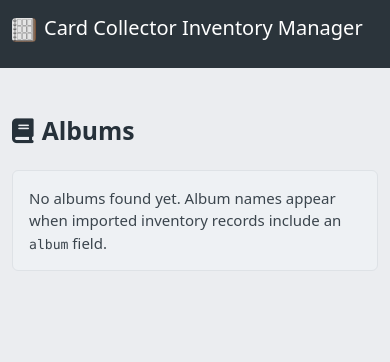
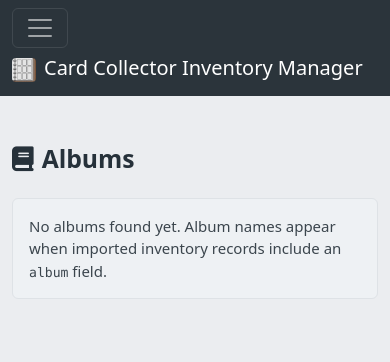
Before and after one commit to cjcalkins/CardCollectorsInventoryManagement, a Python web app: template templates/albums.html in a window 390 px wide. Shown: the top 362 px of the page. Run offline with Jinja, Linux system fonts and the light colour scheme; the template is opened without the code that fills it, so the values that code supplies are empty.

Commit message:
Replace the topbar with a sidebar that collapses to an offcanvas drawer
base.html's dark topbar becomes a fixed 232px left rail at lg and up
(content offset via a body class scoped to base.html pages, so the three
templates not yet on base.html keep their old layout untouched) and a
Bootstrap offcanvas drawer below lg, opened from a slim sticky topbar
with a hamburger. Sidebar items keep the exact permission guards the
topbar had, gain icons (all verified present in the shipped Font Awesome
6.5.1 css), and Shipping is promoted from a shipping-page-only tab to a
standard item — its can_view('shops') guard matches the request-level
resource map, where /shipping/* rides the shops permission.

Fallout handled: the nav_storage_tab / nav_extra blocks are gone
(albums highlights Storage; shipping sets nav_active), and import,
album_detail, and box_detail drop their empty bootstrap_js overrides
because the drawer needs the bundle — the only script change on those
pages. The obsolete nav-tab CSS leaves base.html; theme.css keeps its
nav-tab retints because setup.html still uses them.

Verified old-vs-new from the pinned pre-change tree (fe24ab5), guards
open and closed, 44 passes across all 22 base.html pages: with the
declared chrome swap factored out, 19 pages are content-equivalent and
the other three differ by exactly the restored bundle script (proven by
re-diffing with only chrome and bundle removed). Structural checks on
all 22 rendered pages: one sidebar, wired toggler, bundle present, and
the correct single active item per page. theme.css braces balanced,
every var() resolves, all new selectors resolve to base.html markup;
parse tool rc=0 on all 28 templates.

Co-Authored-By: Claude Fable 5 <noreply@anthropic.com>

```diff
--- a/static/theme.css
+++ b/static/theme.css
@@ -69,6 +69,8 @@
     --space-5: 24px;
     --space-6: 32px;
     --space-7: 48px;
+
+    --sidebar-w: 232px;
 }
 
 /* ── Base ─────────────────────────────────────────────────────────────── */
@@ -174,10 +176,55 @@ table.analytics-table, #inventoryTable { font-variant-numeric: tabular-nums; }
 .progress-bar.bg-warning { background-color: var(--warn)    !important; }
 .progress-bar.bg-danger  { background-color: var(--danger)  !important; }
 
-/* ── App framework: top nav tabs ──────────────────────────────────────── */
+/* ── App framework: nav tabs (still used by setup.html's own minimal nav) ─ */
 .nav-tab { color: rgba(255, 255, 255, .82); }
 .nav-tab:hover { color: #fff; }
 .nav-tab.active { background: var(--surface); color: var(--text); }
+
+/* ── App shell: fixed sidebar at lg+, offcanvas drawer below ──────────── */
+.app-topbar { position: sticky; top: 0; z-index: 1020; }
+.app-sidebar { width: var(--sidebar-w); background-color: var(--ink); color: var(--on-ink); }
+.app-sidebar-body { display: flex; flex-direction: column; gap: var(--space-2); }
+.app-brand {
+    display: flex; align-items: center; gap: var(--space-3);
+    color: var(--on-ink); text-decoration: none;
+    font-weight: 600; font-size: .9rem; line-height: 1.2;
+    padding: var(--space-2) var(--space-2) var(--space-4);
+}
+.app-brand img { border-radius: 6px; object-fit: cover; }
+.app-brand:hover { color: #fff; }
+.app-nav, .app-sidebar-foot { display: flex; flex-direction: column; gap: 2px; }
+.app-nav-link {
+    display: flex; align-items: center; gap: var(--space-3);
+    padding: 10px var(--space-3); border-radius: var(--radius-sm);
+    color: rgba(255, 255, 255, .82); text-decoration: none;
+    font-weight: 600; font-size: .95rem;
+}
+.app-nav-link i { width: 18px; text-align: center; opacity: .85; }
+.app-nav-link:hover { background: rgba(255, 255, 255, .08); color: #fff; }
+.app-nav-link.active { background: var(--surface); color: var(--text); }
+.app-nav-link.active i { opacity: 1; }
+.app-sidebar-foot {
+    margin-top: auto;
+    border-top: 1px solid rgba(255, 255, 255, .12);
+    padding-top: var(--space-3);
+}
+@media (min-width: 992px) {
+    /* Bootstrap's responsive offcanvas resets width/height/background with
+       !important at this breakpoint; the shell needs them back to pin the
+       sidebar as a fixed full-height rail. */
+    .app-sidebar {
+        position: fixed; top: 0; bottom: 0; left: 0; z-index: 1030;
+        width: var(--sidebar-w) !important;
+        height: 100vh !important;
+        background-color: var(--ink) !important;
+        overflow-y: auto;
+    }
+    .app-sidebar-body { height: 100%; }
+    /* Scoped to base.html's body class: the pages not yet on base.html
+       (inventory, inventory_detail, setup) have no sidebar to offset for. */
+    body.app-shell { padding-left: var(--sidebar-w); }
+}
 
 /* ── App framework: settings sidebar ──────────────────────────────────── */
 .settings-sidebar { background: var(--surface); border-color: var(--border); }
--- a/templates/album_detail.html
+++ b/templates/album_detail.html
@@ -1,6 +1,5 @@
 {% extends "base.html" %}
 {% set nav_active = 'storage' %}
-{% block bootstrap_js %}{% endblock %}
 
 {% block title %}{{ album_name }} - Card Collector Inventory Manager{% endblock %}
 
--- a/templates/albums.html
+++ b/templates/albums.html
@@ -1,5 +1,5 @@
 {% extends "base.html" %}
-{% block nav_storage_tab %}{% if can_view('albums') %}<a href="{{ url_for('albums_list') }}" class="nav-tab active">Album</a>{% endif %}{% endblock %}
+{% set nav_active = 'storage' %}
 
 {% block title %}Albums - Card Collector Inventory Manager{% endblock %}
 
--- a/templates/base.html
+++ b/templates/base.html
@@ -1,19 +1,20 @@
 {#  Shared page chrome for every full page.
+
+    Layout: fixed left sidebar at lg and up (content offset by body padding in
+    theme.css), Bootstrap offcanvas drawer below lg opened from the slim dark
+    topbar. The drawer needs the Bootstrap bundle, so every page loads it.
 
     Blocks, in document order:
       title         — text inside <title>
       head          — page-specific <style>/<link> tags; rendered before theme.css
                       so the shared theme keeps the last word, same as before
-      nav           — the whole navbar; override only for special chrome (setup)
-      nav_storage_tab — just the Storage slot (albums.html shows "Album" there)
-      nav_extra     — extra tabs between Analytics and the Settings gear (shipping)
-      content       — everything between the navbar and the script includes
-      bootstrap_js  — the Bootstrap bundle; pages that historically shipped
-                      without it override this to empty
+      nav           — topbar + sidebar; override only for special chrome (setup)
+      content       — everything between the chrome and the script includes
+      bootstrap_js  — the Bootstrap bundle include
       scripts       — page scripts, rendered after the bundle
 
-    To highlight a tab, set nav_active at the top of the child template to one
-    of: import, inventory, storage, analytics, settings.
+    To highlight a sidebar item, set nav_active at the top of the child template
+    to one of: import, inventory, storage, analytics, shipping, settings.
 #}<!DOCTYPE html>
 <html lang="en">
 <head>
@@ -23,57 +24,45 @@
     <title>{% block title %}Card Collector Inventory Manager{% endblock %}</title>
     <link href="https://cdn.jsdelivr.net/npm/bootstrap@5.3.3/dist/css/bootstrap.min.css" integrity="sha384-QWTKZyjpPEjISv5WaRU9OFeRpok6YctnYmDr5pNlyT2bRjXh0JMhjY6hW+ALEwIH" crossorigin="anonymous" rel="stylesheet">
     <link rel="stylesheet" href="https://cdnjs.cloudflare.com/ajax/libs/font-awesome/6.5.1/css/all.min.css" integrity="sha384-t1nt8BQoYMLFN5p42tRAtuAAFQaCQODekUVeKKZrEnEyp4H2R0RHFz0KWpmj7i8g" crossorigin="anonymous">
-    <style>
-        /* ── Nav (shared chrome; page styles below may extend it) ── */
-        .nav-tabs-minimal {
-            display: flex;
-            gap: 10px;
-            margin-left: auto;
-        }
-        .nav-tab {
-            padding: 8px 14px;
-            text-decoration: none;
-            border-radius: 8px;
-            background: rgba(255, 255, 255, 0.08);
-            color: rgba(255, 255, 255, 0.85);
-            font-weight: 600;
-            transition: 0.2s ease;
-        }
-        .nav-tab:hover {
-            background: rgba(255, 255, 255, 0.18);
-            color: #fff;
-        }
-        .nav-tab.active {
-            background: var(--surface);
-            color: var(--text);
-        }
-        @media (max-width: 768px) {
-            .nav-tabs-minimal { margin-left: 0; margin-top: 12px; width: 100%; }
-            .nav-tab { flex: 1; text-align: center; }
-        }
-    </style>
 {% block head %}{% endblock %}
     <link rel="stylesheet" href="{{ url_for('static', filename='theme.css') }}">
 </head>
-<body>
+<body class="app-shell">
 {% block nav %}
-    <nav class="navbar navbar-expand-lg navbar-dark bg-dark">
-        <div class="container d-flex flex-wrap align-items-center">
+    <header class="app-topbar navbar navbar-dark bg-dark d-lg-none">
+        <div class="container-fluid">
+            <button class="navbar-toggler" type="button" data-bs-toggle="offcanvas" data-bs-target="#appSidebar" aria-controls="appSidebar" aria-label="Open navigation">
+                <span class="navbar-toggler-icon"></span>
+            </button>
             <a class="navbar-brand" href="{{ url_for('index') }}">
                 <img src="{{ url_for('static', filename='favicon.jpg') }}" alt="logo" width="24" height="24"
                      style="object-fit:cover;border-radius:4px;margin-right:0.5rem;" class="me-2">Card Collector Inventory Manager
             </a>
-            <div class="nav-tabs-minimal">
-                {% if can_view('import') %}<a href="{{ url_for('import_page') }}" class="nav-tab{% if nav_active == 'import' %} active{% endif %}">Import</a>{% endif %}
-                {% if can_view('inventory') %}<a href="{{ url_for('inventory') }}" class="nav-tab{% if nav_active == 'inventory' %} active{% endif %}">Inventory</a>{% endif %}
-                {% block nav_storage_tab %}{% if can_view('albums') %}<a href="{{ url_for('storage_list') }}" class="nav-tab{% if nav_active == 'storage' %} active{% endif %}">Storage</a>{% endif %}{% endblock %}
-                {% if can_view('analytics') %}<a href="{{ url_for('analytics_page') }}" class="nav-tab{% if nav_active == 'analytics' %} active{% endif %}">Analytics</a>{% endif %}
-                {% block nav_extra %}{% endblock %}
-                {% if can_view('settings') %}<a href="{{ url_for('settings_page') }}" class="nav-tab{% if nav_active == 'settings' %} active{% endif %}" title="Settings"><i class="fas fa-gear"></i></a>{% endif %}
-                {% if auth_user %}<a href="{{ url_for('auth_logout') }}" class="nav-tab" title="Sign out ({{ auth_username }})"><i class="fas fa-right-from-bracket"></i></a>{% endif %}
+        </div>
+    </header>
+    <aside class="app-sidebar offcanvas-lg offcanvas-start" tabindex="-1" id="appSidebar" aria-label="Main navigation">
+        <div class="offcanvas-header d-lg-none">
+            <span class="offcanvas-title fw-semibold">Menu</span>
+            <button type="button" class="btn-close btn-close-white" data-bs-dismiss="offcanvas" data-bs-target="#appSidebar" aria-label="Close"></button>
+        </div>
+        <div class="offcanvas-body app-sidebar-body">
+            <a class="app-brand d-none d-lg-flex" href="{{ url_for('index') }}">
+                <img src="{{ url_for('static', filename='favicon.jpg') }}" alt="logo" width="28" height="28">
+                <span>Card Collector<br>Inventory Manager</span>
+            </a>
+            <nav class="app-nav" aria-label="Primary">
+                {% if can_view('import') %}<a href="{{ url_for('import_page') }}" class="app-nav-link{% if nav_active == 'import' %} active{% endif %}"><i class="fas fa-file-import"></i>Import</a>{% endif %}
+                {% if can_view('inventory') %}<a href="{{ url_for('inventory') }}" class="app-nav-link{% if nav_active == 'inventory' %} active{% endif %}"><i class="fas fa-table-list"></i>Inventory</a>{% endif %}
+                {% if can_view('albums') %}<a href="{{ url_for('storage_list') }}" class="app-nav-link{% if nav_active == 'storage' %} active{% endif %}"><i class="fas fa-box-open"></i>Storage</a>{% endif %}
+                {% if can_view('analytics') %}<a href="{{ url_for('analytics_page') }}" class="app-nav-link{% if nav_active == 'analytics' %} active{% endif %}"><i class="fas fa-chart-line"></i>Analytics</a>{% endif %}
+                {% if can_view('shops') %}<a href="{{ url_for('shipping.shipping_page') }}" class="app-nav-link{% if nav_active == 'shipping' %} active{% endif %}"><i class="fas fa-truck"></i>Shipping</a>{% endif %}
+            </nav>
+            <div class="app-sidebar-foot">
+                {% if can_view('settings') %}<a href="{{ url_for('settings_page') }}" class="app-nav-link{% if nav_active == 'settings' %} active{% endif %}"><i class="fas fa-gear"></i>Settings</a>{% endif %}
+                {% if auth_user %}<a href="{{ url_for('auth_logout') }}" class="app-nav-link" title="Sign out ({{ auth_username }})"><i class="fas fa-right-from-bracket"></i>Sign out</a>{% endif %}
             </div>
         </div>
-    </nav>
+    </aside>
 {% endblock %}
 
 {% block content %}{% endblock %}
--- a/templates/box_detail.html
+++ b/templates/box_detail.html
@@ -1,6 +1,5 @@
 {% extends "base.html" %}
 {% set nav_active = 'storage' %}
-{% block bootstrap_js %}{% endblock %}
 
 {% block title %}{{ storage_name }} - Card Collector Inventory Manager{% endblock %}
 
--- a/templates/import.html
+++ b/templates/import.html
@@ -1,6 +1,5 @@
 {% extends "base.html" %}
 {% set nav_active = 'import' %}
-{% block bootstrap_js %}{% endblock %}
 
 {% block title %}Import - Card Collector Inventory Manager{% endblock %}
 
--- a/templates/shipping.html
+++ b/templates/shipping.html
@@ -1,5 +1,5 @@
 {% extends "base.html" %}
-{% block nav_extra %}{% if can_view('shops') %}<a href="{{ url_for('shipping.shipping_page') }}" class="nav-tab active">Shipping</a>{% endif %}{% endblock %}
+{% set nav_active = 'shipping' %}
 
 {% block title %}Shipping - Card Collector Inventory Manager{% endblock %}
 
```
